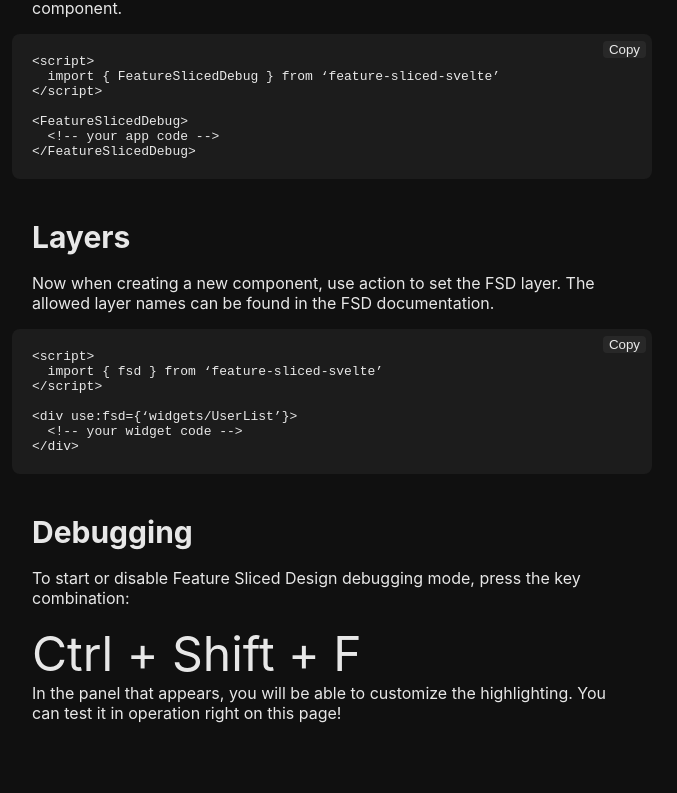
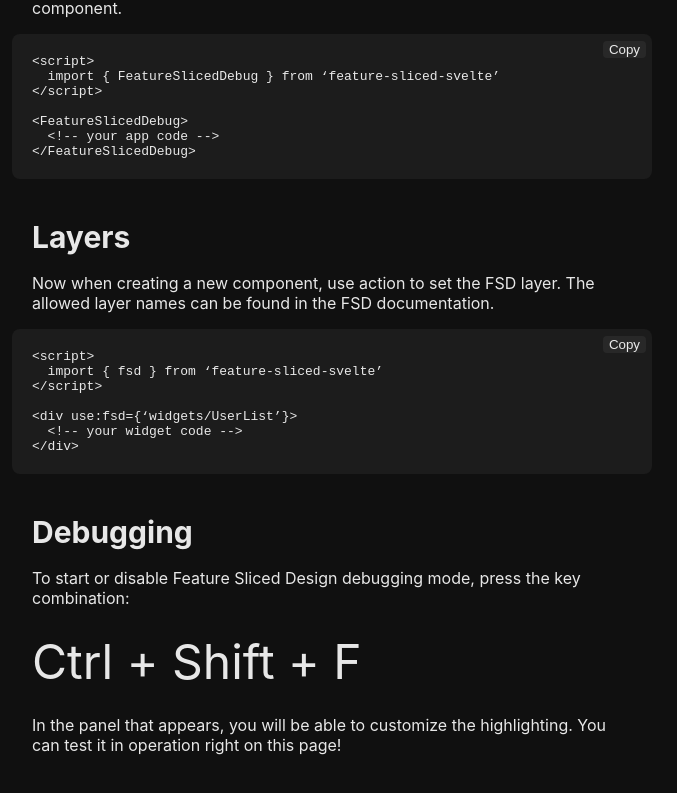
Before and after one commit to mishamyrt/feature-sliced-svelte, a SvelteKit app: page / in a window 1280 px wide. Shown: the part 455-1248 px from the top of the page, without its empty margins (308-985 px from the left). Built offline with nearby package versions, Linux system fonts and the light colour scheme.

Commit message:
docs: improve hotkey align

```diff
--- a/src/entities/ui/Hotkey.svelte
+++ b/src/entities/ui/Hotkey.svelte
@@ -4,11 +4,12 @@
 </script>
 
 <div use:fsd={'entities/Hotkey'}>
-  <span class="combination">{combination}</span>
+  <div class="combination">{combination}</div>
 </div>
 
 <style>
   .combination {
     font-size: 48px;
+    margin: 24px 0;
   }
 </style>
```
